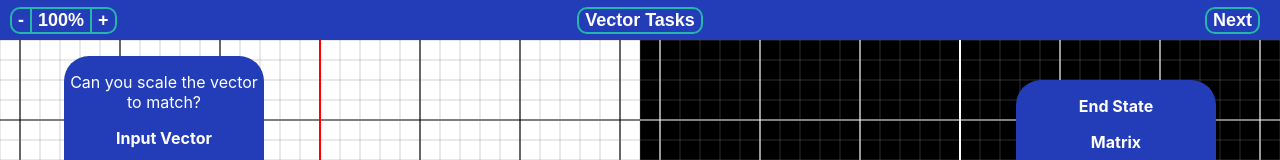
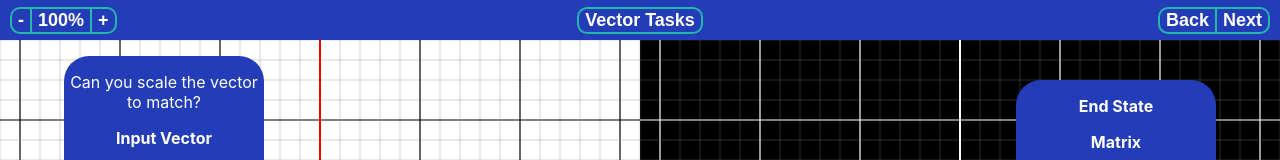
Before and after one commit to SimpsonThomas/maths-web, a React (Create React App) app: page / in a window 1280 px wide. Both pictures are taken after a click on the button "Next". Shown: the top 160 px of the page. Built offline with nearby package versions, Linux system fonts and the light colour scheme.

Commit message:
Proper navigation

```diff
--- a/src/App.css
+++ b/src/App.css
@@ -165,7 +165,7 @@
   border-radius: 10px;
 }
 
-.buttonGroup {
+.zoomGroup {
   position: absolute;
   left:10px
 }
@@ -201,9 +201,6 @@
 .buttonGroup .zoomButton:hover {
   background-color: white;
   color: black;
-  border-color: #23b8a9;
-  border-style: solid;
-  border-width: 2px;
 }
 
 :root {
@@ -211,3 +208,8 @@
   height: 100%;
   overflow: hidden;
 }
+
+.navGroup {
+  position: absolute;
+  right:10px
+}
--- a/src/App.js
+++ b/src/App.js
@@ -288,12 +288,12 @@ const App = props => {
     'Free play':{activityCanvas: Canvas, name:'Free play', description: 'Take your time and have some fun!'},
   }
 
-  const nextActivity =  (e) => {
+  const nextActivity =  (e, type) => {
     e.preventDefault()
     let list = Object.keys(activities)
     let pos = list.indexOf(activity.set)
     setActivity({
-      set:list[pos+1],
+      set: list[pos+(type === 'next' ? 1 : -1)],
       selection: false
     })
   }
@@ -314,16 +314,19 @@ const App = props => {
   return (
     <div className="App">
       <div className='navBar'>
-        <span className='buttonGroup'>
+        <span className='buttonGroup zoomGroup'>
           <button className='zoomButton' onClick={(e => zoomButton(e,'in'))}>-</button>
           <button className='zoomButton' onClick={(e => zoomButton(e,'reset'))}>{Math.round(scrollLevel*100)}%</button>
           <button className='zoomButton' onClick={(e => zoomButton(e,'out'))}>+</button>
         </span>
 
         <button onClick={e => selectActivty(e, activity.set, !activity.selection)} className='navButton'>{activity.set}</button>
-        <span className='navGroup'>
+        <span className='buttonGroup navGroup'>
+          {Object.keys(activities).indexOf(activity.set) > 0 ?
+            <button onClick={e => nextActivity(e, 'prev')} className='zoomButton'>Back</button>
+            : <></>}
           {Object.keys(activities).indexOf(activity.set) < Object.keys(activities).length-1 ?
-            <button onClick={e => nextActivity(e)} className='navButton clear'>Next</button>
+            <button onClick={e => nextActivity(e, 'next')} className='zoomButton'>Next</button>
             : <></>}
         </span>
         {/*<button onClick={e => {window.localStorage.clear(); window.location.reload()}} className='navButton clear'>Reset App</button>*/}
```
